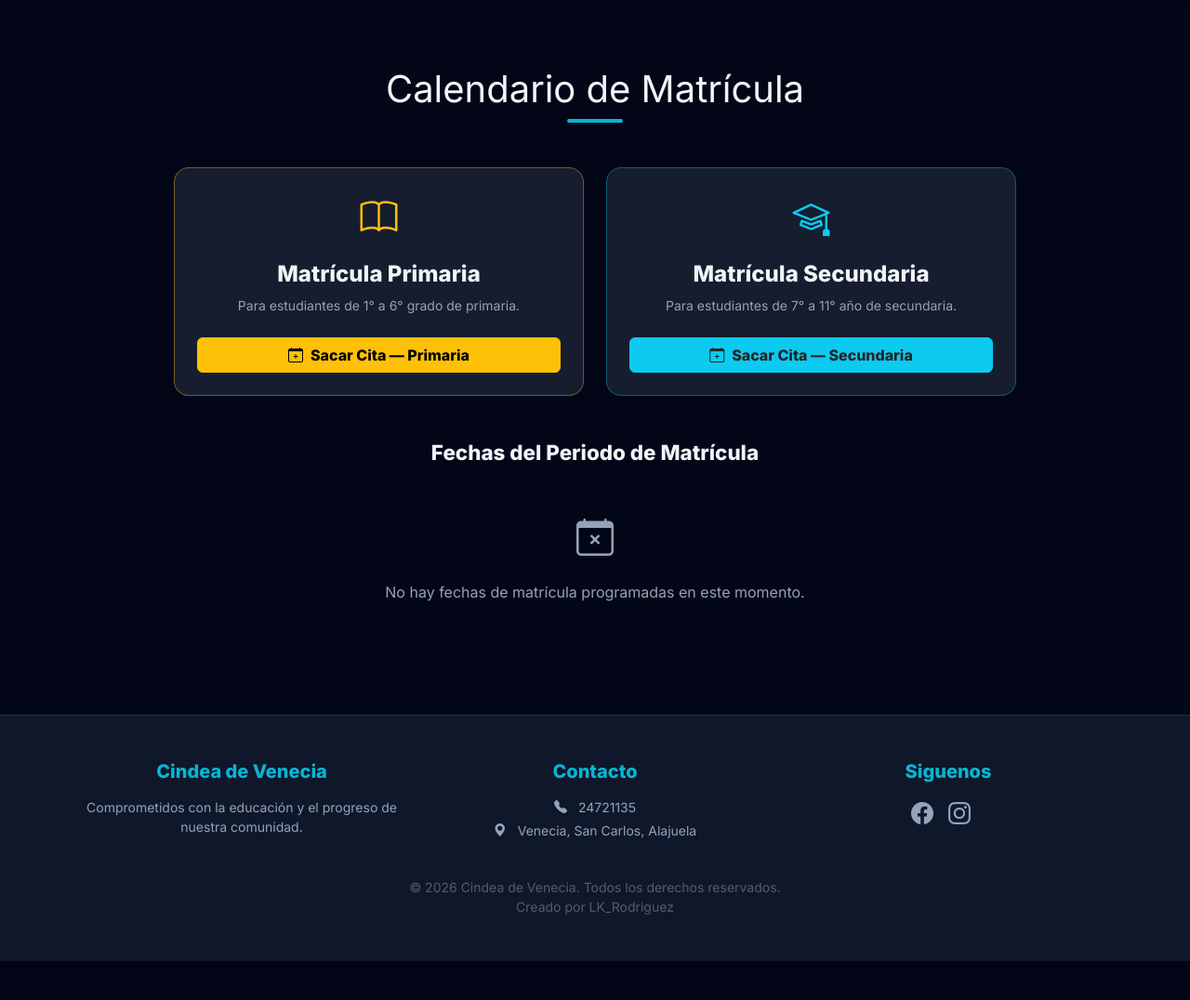
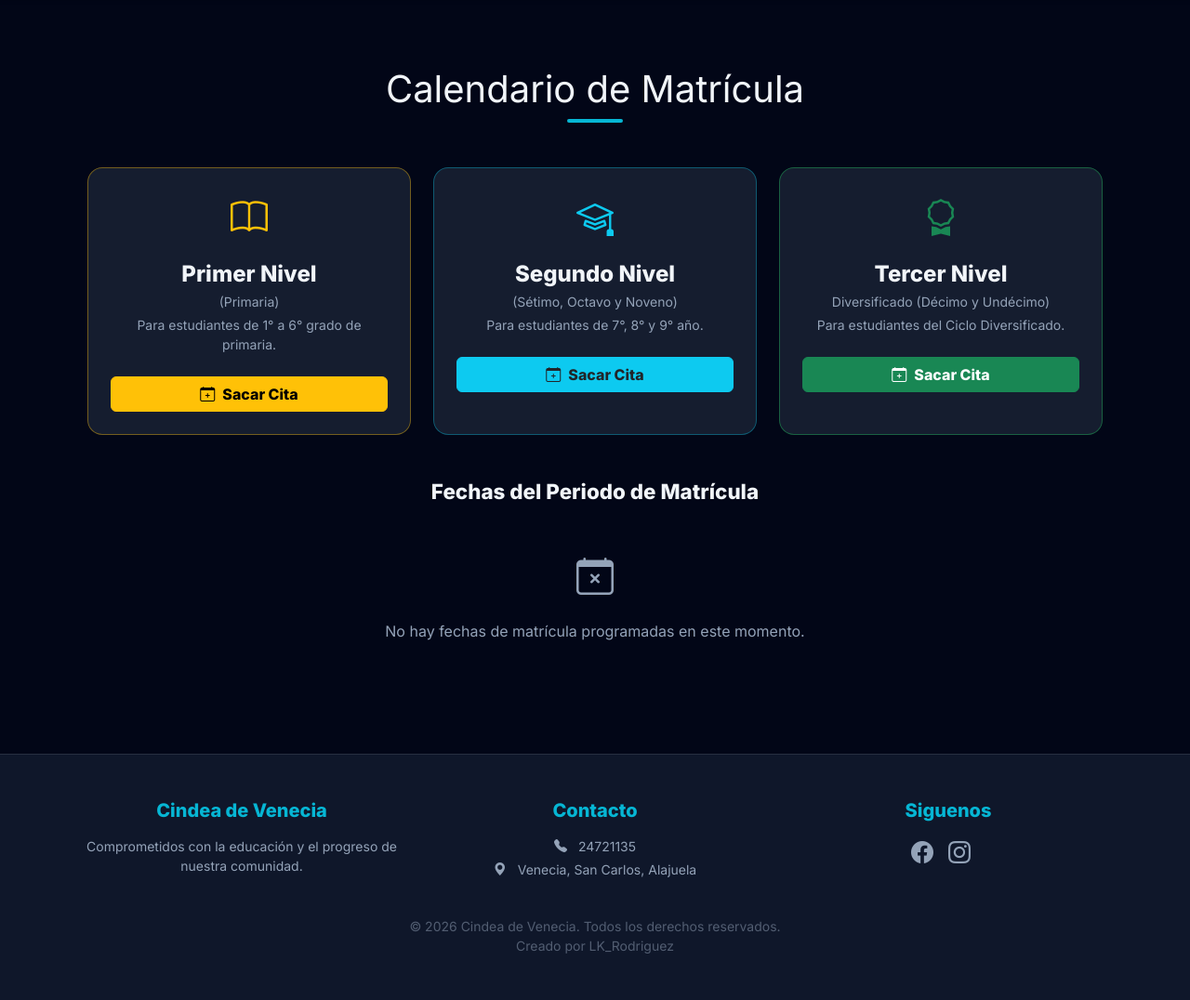
Before and after one commit to LUISKA777/Wep-Cindea, a Flask app: page /matriculas in a window 1280 px wide. Shown: the part 67-1143 px from the top of the page at 93% size. Before the commit the page ends 1101 px from the top, so only its background shows below. Run offline with Flask 3, Linux system fonts and the light colour scheme; data that the repository does not hold is empty.

Commit message:
cambios grados matricula

```diff
--- a/app.py
+++ b/app.py
@@ -535,8 +535,13 @@ def admin_settings():
             'mat_apt_duration': request.form.get('mat_apt_duration', '30'),
             'mat_primaria_opening': request.form.get('mat_primaria_opening') or None,
             'mat_primaria_closing': request.form.get('mat_primaria_closing') or None,
-            'mat_secundaria_opening': request.form.get('mat_secundaria_opening') or None,
-            'mat_secundaria_closing': request.form.get('mat_secundaria_closing') or None,
+            'mat_primaria_cupos': request.form.get('mat_primaria_cupos') or None,
+            'mat_segundo_nivel_opening': request.form.get('mat_segundo_nivel_opening') or None,
+            'mat_segundo_nivel_closing': request.form.get('mat_segundo_nivel_closing') or None,
+            'mat_segundo_nivel_cupos': request.form.get('mat_segundo_nivel_cupos') or None,
+            'mat_tercer_nivel_opening': request.form.get('mat_tercer_nivel_opening') or None,
+            'mat_tercer_nivel_closing': request.form.get('mat_tercer_nivel_closing') or None,
+            'mat_tercer_nivel_cupos': request.form.get('mat_tercer_nivel_cupos') or None,
         }
         current = sb_get('settings', 'select=*')
         if isinstance(current, list) and len(current) > 0:
@@ -566,8 +571,13 @@ def admin_settings():
     s.setdefault('mat_apt_duration', '30')
     s.setdefault('mat_primaria_opening', '')
     s.setdefault('mat_primaria_closing', '')
-    s.setdefault('mat_secundaria_opening', '')
-    s.setdefault('mat_secundaria_closing', '')
+    s.setdefault('mat_primaria_cupos', '')
+    s.setdefault('mat_segundo_nivel_opening', '')
+    s.setdefault('mat_segundo_nivel_closing', '')
+    s.setdefault('mat_segundo_nivel_cupos', '')
+    s.setdefault('mat_tercer_nivel_opening', '')
+    s.setdefault('mat_tercer_nivel_closing', '')
+    s.setdefault('mat_tercer_nivel_cupos', '')
     return render_template('admin_settings.html', settings=s)
 
 @app.route('/admin/course/edit/<int:id>', methods=['GET', 'POST'])
@@ -796,16 +806,22 @@ def delete_enrollment_date(id):
 
 MATRICULA_CYCLES = {
     'primaria': {
-        'label': 'Primaria',
+        'label': 'Primer Nivel (Primaria)',
         'icon': 'bi-book',
         'color': 'warning',
         'description': 'Matrícula para estudiantes de Educación Primaria (1° a 6° grado).'
     },
-    'secundaria': {
-        'label': 'Secundaria',
+    'segundo_nivel': {
+        'label': 'Segundo Nivel (7°, 8° y 9°)',
         'icon': 'bi-mortarboard',
         'color': 'info',
-        'description': 'Matrícula para estudiantes de Educación Secundaria (7° a 12° año).'
+        'description': 'Matrícula para estudiantes de Segundo Nivel: Sétimo, Octavo y Noveno año.'
+    },
+    'tercer_nivel': {
+        'label': 'Tercer Nivel — Diversificado (10° y 11°)',
+        'icon': 'bi-award',
+        'color': 'success',
+        'description': 'Matrícula para estudiantes del Ciclo Diversificado: Décimo y Undécimo año.'
     }
 }
 
@@ -849,11 +865,17 @@ def matricula_schedule(cycle, name, cedula, phone):
     now_cr = datetime.now(CR_TZ)
     today = now_cr.date()
 
-    # Fechas de apertura/cierre según ciclo (campos específicos)
-    opening_key = 'mat_primaria_opening' if cycle == 'primaria' else 'mat_secundaria_opening'
-    closing_key = 'mat_primaria_closing' if cycle == 'primaria' else 'mat_secundaria_closing'
+    # Fechas de apertura/cierre y cupos según ciclo (campos específicos)
+    cycle_key_map = {
+        'primaria':      ('mat_primaria_opening',      'mat_primaria_closing',      'mat_primaria_cupos'),
+        'segundo_nivel': ('mat_segundo_nivel_opening', 'mat_segundo_nivel_closing', 'mat_segundo_nivel_cupos'),
+        'tercer_nivel':  ('mat_tercer_nivel_opening',  'mat_tercer_nivel_closing',  'mat_tercer_nivel_cupos'),
+    }
+    opening_key, closing_key, cupos_key = cycle_key_map.get(cycle, ('mat_primaria_opening', 'mat_primaria_closing', 'mat_primaria_cupos'))
     opening_val = gs.get(opening_key) or None
     closing_val = gs.get(closing_key) or None
+    cupos_val = gs.get(cupos_key)
+    max_cupos = int(cupos_val) if cupos_val and str(cupos_val).isdigit() else None
 
     # Sin fechas configuradas → no hay citas disponibles
     matricula_configured = bool(opening_val or closing_val)
@@ -917,6 +939,12 @@ def matricula_schedule(cycle, name, cedula, phone):
             taken_set.add((d_val, slot['appointment_time']))
 
     available_slots = [s2 for s2 in all_possible_slots if (s2['date'], s2['time']) not in taken_set]
+
+    # Limitar por cupos configurados
+    if max_cupos is not None:
+        booked_count = len(taken_set)
+        remaining_cupos = max(0, max_cupos - booked_count)
+        available_slots = available_slots[:remaining_cupos]
 
     unique_dates = sorted(list(set(s2['date'] for s2 in available_slots)))
     formatted_dates = [{'value': d, 'label': format_date_spanish(d)} for d in unique_dates]
--- a/templates/matriculas.html
+++ b/templates/matriculas.html
@@ -6,25 +6,41 @@
     <h1 class="text-center mb-2">Calendario de Matrícula</h1>
     <div class="mx-auto mb-5" style="width: 60px; height: 4px; background: var(--accent-cyan); border-radius: 2px;"></div>
 
-    <!-- Botones para sacar cita -->
+    <!-- Botones para sacar cita (3 niveles) -->
     <div class="row g-4 mb-5 justify-content-center">
-        <div class="col-md-5">
+        <!-- Primer Nivel -->
+        <div class="col-md-4">
             <div class="card hover-card h-100 text-center p-4" style="border-color: rgba(255,193,7,0.4) !important;">
                 <i class="bi bi-book fs-1 text-warning mb-3"></i>
-                <h4 class="fw-bold mb-2">Matrícula Primaria</h4>
+                <h4 class="fw-bold mb-1">Primer Nivel</h4>
+                <p class="text-muted small mb-1">(Primaria)</p>
                 <p class="text-muted small mb-4">Para estudiantes de 1° a 6° grado de primaria.</p>
                 <a href="{{ url_for('matricula_enroll', cycle='primaria') }}" class="btn btn-warning fw-bold">
-                    <i class="bi bi-calendar-plus me-2"></i>Sacar Cita — Primaria
+                    <i class="bi bi-calendar-plus me-2"></i>Sacar Cita
                 </a>
             </div>
         </div>
-        <div class="col-md-5">
+        <!-- Segundo Nivel -->
+        <div class="col-md-4">
             <div class="card hover-card h-100 text-center p-4" style="border-color: rgba(6,182,212,0.4) !important;">
                 <i class="bi bi-mortarboard fs-1 text-info mb-3"></i>
-                <h4 class="fw-bold mb-2">Matrícula Secundaria</h4>
-                <p class="text-muted small mb-4">Para estudiantes de 7° a 11° año de secundaria.</p>
-                <a href="{{ url_for('matricula_enroll', cycle='secundaria') }}" class="btn btn-info fw-bold text-dark">
-                    <i class="bi bi-calendar-plus me-2"></i>Sacar Cita — Secundaria
+                <h4 class="fw-bold mb-1">Segundo Nivel</h4>
+                <p class="text-muted small mb-1">(Sétimo, Octavo y Noveno)</p>
+                <p class="text-muted small mb-4">Para estudiantes de 7°, 8° y 9° año.</p>
+                <a href="{{ url_for('matricula_enroll', cycle='segundo_nivel') }}" class="btn btn-info fw-bold text-dark">
+                    <i class="bi bi-calendar-plus me-2"></i>Sacar Cita
+                </a>
+            </div>
+        </div>
+        <!-- Tercer Nivel -->
+        <div class="col-md-4">
+            <div class="card hover-card h-100 text-center p-4" style="border-color: rgba(34,197,94,0.4) !important;">
+                <i class="bi bi-award fs-1 text-success mb-3"></i>
+                <h4 class="fw-bold mb-1">Tercer Nivel</h4>
+                <p class="text-muted small mb-1">Diversificado (Décimo y Undécimo)</p>
+                <p class="text-muted small mb-4">Para estudiantes del Ciclo Diversificado.</p>
+                <a href="{{ url_for('matricula_enroll', cycle='tercer_nivel') }}" class="btn btn-success fw-bold">
+                    <i class="bi bi-calendar-plus me-2"></i>Sacar Cita
                 </a>
             </div>
         </div>
```
Also changed, not shown: supabase_migration.sql (+25 -9 lines), templates/admin_matricula_citas.html (+7 -3 lines), templates/admin_settings.html (+46 -13 lines).
